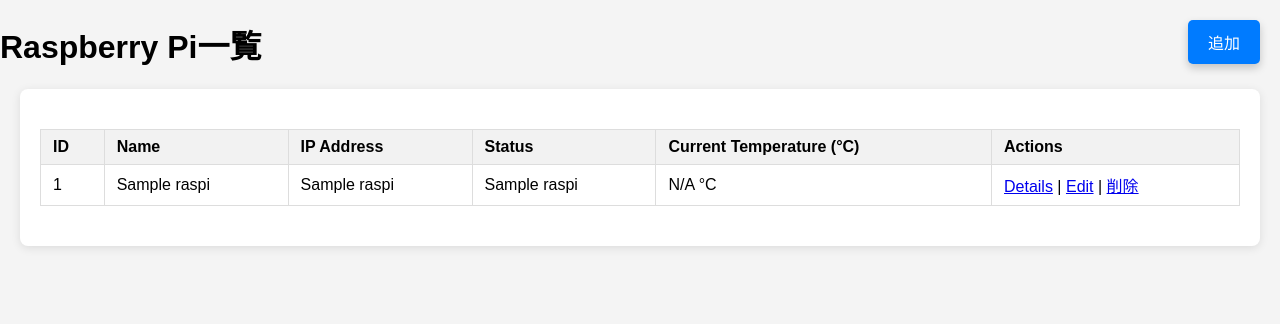
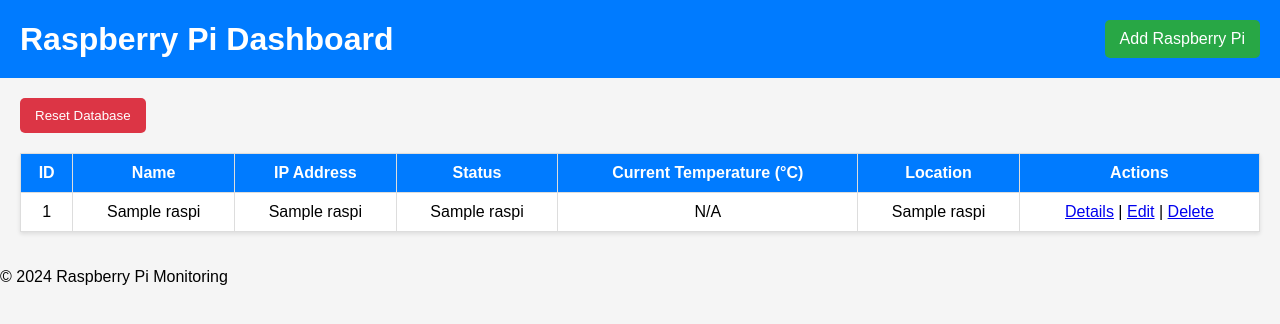
Before and after one commit to Laur3121/sotuken, a Flask app: template app/templates/dashboard.html in a window 1280 px wide. Shown: the top 324 px of the page. Run offline with Flask 3, Linux system fonts and the light colour scheme; the template is opened without the code that fills it: most values are stand-ins (such as "Sample title", 1, 10 or a date in 2020).

Commit message:
ぼちぼち

```diff
--- a/app/init_db.py
+++ b/app/init_db.py
@@ -8,7 +8,8 @@
         id INTEGER PRIMARY KEY AUTOINCREMENT,
         name TEXT NOT NULL,
         ip_address TEXT NOT NULL,
-        status TEXT NOT NULL
+        status TEXT NOT NULL,
+        location INTEGER CHECK(location >= 1 AND location <= 9) NOT NULL
     )''')
     conn.commit()
     conn.close()
--- a/app/routes.py
+++ b/app/routes.py
@@ -1,11 +1,36 @@
-from flask import Flask, jsonify, request, render_template, redirect
+from flask import Flask, jsonify, request, render_template, redirect, url_for
 import sqlite3
 from flask import Blueprint
-from flask import render_template, request, redirect, url_for
+import logging
+import os
 
+# ログの基本設定
+logging.basicConfig(level=logging.DEBUG)
+
+# Blueprintの作成
 main = Blueprint("main", __name__)
 
+# Flaskアプリの初期化
 app = Flask(__name__)
+
+# データベースから最新の温度情報を取得する関数
+def get_latest_temperatures():
+    conn = sqlite3.connect("raspberries.db")
+    cursor = conn.cursor()
+
+    # 最新の温度データを取得
+    cursor.execute("""
+        SELECT r.ip_address, t.temperature, t.timestamp
+        FROM temperature_logs t
+        JOIN raspberries r ON t.raspberry_id = r.id
+        ORDER BY t.timestamp DESC
+        LIMIT 5
+    """)
+    temperatures = cursor.fetchall()
+    conn.close()
+
+    return temperatures
+
 
 # データベースの初期化
 def init_db():
@@ -33,19 +58,61 @@
     conn.commit()
     conn.close()
 
-# app/routes.py
-# ルートの設定
+@main.route('/reset_database', methods=['POST'])
+def reset_database():
+    db_path = 'raspberries.db'
+
+    # 既存のデータベースがあれば削除
+    if os.path.exists(db_path):
+        os.remove(db_path)
+
+    # 新しいデータベースを作成
+    conn = sqlite3.connect(db_path)
+    cursor = conn.cursor()
+
+    # テーブルの作成
+    cursor.execute('''
+    CREATE TABLE raspberries (
+        id INTEGER PRIMARY KEY AUTOINCREMENT,
+        name TEXT NOT NULL,
+        ip_address TEXT NOT NULL,
+        status TEXT NOT NULL,
+        location INTEGER
+    );
+    ''')
+
+    cursor.execute('''
+    CREATE TABLE temperature_logs (
+        id INTEGER PRIMARY KEY AUTOINCREMENT,
+        raspberry_id INTEGER,
+        temperature REAL,
+        timestamp DATETIME DEFAULT CURRENT_TIMESTAMP,
+        FOREIGN KEY (raspberry_id) REFERENCES raspberries (id)
+    );
+    ''')
+
+    conn.commit()
+    conn.close()
+
+    return redirect(url_for('main.dashboard'))
+
 @main.route("/")
 def dashboard():
+    # データベース接続
     conn = sqlite3.connect('raspberries.db')
     cursor = conn.cursor()
+
+    # 最新の温度を取得するクエリ
     cursor.execute('''
-    SELECT r.id, r.name, r.ip_address, r.status,
-           (SELECT temperature FROM temperature_logs WHERE raspberry_id = r.id ORDER BY logged_at DESC LIMIT 1) AS latest_temp
+    SELECT r.id, r.name, r.ip_address, r.status, r.location,
+           (SELECT temperature FROM temperature_logs WHERE raspberry_id = r.id ORDER BY timestamp DESC LIMIT 1) AS latest_temp
     FROM raspberries r
     ''')
     raspberries = cursor.fetchall()
+
     conn.close()
+
+    # ダッシュボードに温度情報を含めて返す
     return render_template("dashboard.html", raspberries=raspberries)
 
 
@@ -69,54 +136,43 @@
 
     return render_template("add_edit.html", raspi=None)
 
-# edit_raspi ルートの定義
-@main.route("/edit_raspi/<int:id>", methods=["GET", "POST"])
+# Raspberry Pi の編集（データ更新）
+@main.route('/edit_raspi/<int:id>', methods=["GET", "POST"])
 def edit_raspi(id):
     conn = sqlite3.connect('raspberries.db')
     cursor = conn.cursor()
 
     if request.method == "POST":
-        # POSTリクエストで編集した内容を保存
+        # フォームから送信されたデータを取得
         name = request.form["name"]
         ip_address = request.form["ip_address"]
-        cursor.execute("UPDATE raspberries SET name = ?, ip_address = ? WHERE id = ?", (name, ip_address, id))
+        location = request.form["location"]  # 位置情報があれば取得
+
+        # データベースを更新
+        cursor.execute("UPDATE raspberries SET name=?, ip_address=?, location=?, updated_at=CURRENT_TIMESTAMP WHERE id=?", (name, ip_address, location, id))
         conn.commit()
         conn.close()
-        return redirect("/")
 
-    # GETリクエストでデータを表示
-    cursor.execute("SELECT * FROM raspberries WHERE id = ?", (id,))
+        # 更新後はダッシュボードにリダイレクト
+        return redirect(url_for('main.dashboard'))  # ダッシュボードページにリダイレクト
+
+    # GETリクエスト時：編集対象のデータを表示
+    cursor.execute("SELECT * FROM raspberries WHERE id=?", (id,))
     raspi = cursor.fetchone()
     conn.close()
 
-    # 編集フォームに表示するデータを渡す
-    if raspi:
-        return render_template("add_edit.html", raspi=raspi)
-    else:
-        # データが見つからなかった場合の処理
-        return "Raspberry Pi not found", 404
+    return render_template('edit_raspi.html', raspi=raspi)  # 編集フォームにデータを渡して表示
 
-# Raspberry Pi の編集（データ更新）
-@app.route('/update_raspi/<int:raspi_id>', methods=["POST"])
-def update_raspi(raspi_id):
-    name = request.form["name"]
-    ip_address = request.form["ip_address"]
+# Raspberry Pi の削除
+@main.route("/delete/<int:id>", methods=["GET", "POST"])
+def delete_raspi(id):
     conn = sqlite3.connect('raspberries.db')
     cursor = conn.cursor()
-    cursor.execute("UPDATE raspberries SET name=?, ip_address=?, updated_at=CURRENT_TIMESTAMP WHERE id=?", (name, ip_address, raspi_id))
+    cursor.execute("DELETE FROM raspberries WHERE id = ?", (id,))
     conn.commit()
     conn.close()
     return redirect("/")
 
-# Raspberry Pi の削除
-@main.route("/delete/<int:raspi_id>", methods=["GET", "POST"])
-def delete_raspi(raspi_id):
-    conn = sqlite3.connect('raspberries.db')
-    cursor = conn.cursor()
-    cursor.execute("DELETE FROM raspberries WHERE id = ?", (raspi_id,))
-    conn.commit()
-    conn.close()
-    return redirect("/")
 
 @app.route("/init_db")
 def initialize_database():
@@ -150,27 +206,27 @@
     return jsonify({"id": new_id, **data, "status": "Active"})
 
 # API: Raspberry Pi を編集または削除
-@app.route("/api/raspberries/<int:raspi_id>", methods=["PUT", "DELETE"])
-def modify_raspberry_api(raspi_id):
+@app.route("/api/raspberries/<int:id>", methods=["PUT", "DELETE"])
+def modify_raspberry_api(id):
     if request.method == "PUT":
         data = request.json
         conn = sqlite3.connect('raspberries.db')
         cursor = conn.cursor()
         cursor.execute("UPDATE raspberries SET name=?, ip_address=?, status=?, updated_at=CURRENT_TIMESTAMP WHERE id=?",
-                       (data["name"], data["ip_address"], data["status"], raspi_id))
+                       (data["name"], data["ip_address"], data["status"], id))
         conn.commit()
         conn.close()
         return jsonify(data)
     elif request.method == "DELETE":
         conn = sqlite3.connect('raspberries.db')
         cursor = conn.cursor()
-        cursor.execute("DELETE FROM raspberries WHERE id=?", (raspi_id,))
+        cursor.execute("DELETE FROM raspberries WHERE id=?", (id,))
         conn.commit()
         conn.close()
         return '', 204
 
-@app.route("/api/raspberries/<int:raspi_id>/temperature", methods=["POST"])
-def update_temperature(raspi_id):
+@app.route("/api/raspberries/<int:id>/temperature", methods=["POST"])
+def update_temperature(id):
     data = request.json
     temperature = data["temperature"]
 
@@ -178,14 +234,14 @@
     cursor = conn.cursor()
 
     # 現在の温度を更新
-    cursor.execute("UPDATE raspberries SET current_temperature=?, updated_at=CURRENT_TIMESTAMP WHERE id=?", (temperature, raspi_id))
+    cursor.execute("UPDATE raspberries SET current_temperature=?, updated_at=CURRENT_TIMESTAMP WHERE id=?", (temperature, id))
 
     # 温度履歴を記録
-    cursor.execute("INSERT INTO temperature_logs (raspberry_id, temperature) VALUES (?, ?)", (raspi_id, temperature))
+    cursor.execute("INSERT INTO temperature_logs (raspberry_id, temperature) VALUES (?, ?)", (id, temperature))
 
     conn.commit()
     conn.close()
-    return jsonify({"raspi_id": raspi_id, "temperature": temperature})
+    return jsonify({"id": id, "temperature": temperature})
 
 @main.route("/details/<int:id>")
 def details(id):
--- a/app/static/css/style.css
+++ b/app/static/css/style.css
@@ -1,60 +1,72 @@
-/* 例: 基本的なスタイル */
 body {
     font-family: Arial, sans-serif;
-    background-color: #f4f4f4;
     margin: 0;
     padding: 0;
+    background-color: #f5f5f5;
 }
 
 header {
-    background-color: #333;
+    display: flex;
+    justify-content: space-between;
+    align-items: center;
+    padding: 20px;
+    background-color: #007BFF;
     color: white;
-    padding: 1em 0;
-    text-align: center;
+}
+
+h1 {
+    margin: 0;
+}
+
+.add-button {
+    color: white;
+    text-decoration: none;
+    background-color: #28a745;
+    padding: 10px 15px;
+    border-radius: 5px;
+}
+
+.add-button:hover {
+    background-color: #218838;
 }
 
 .container {
-    margin: 20px auto;
     padding: 20px;
-    background-color: white;
-    border-radius: 8px;
-    box-shadow: 0 2px 10px rgba(0, 0, 0, 0.1);
-    max-width: 1200px;
 }
 
 table {
     width: 100%;
     border-collapse: collapse;
-    margin: 20px 0;
-}
-
-table, th, td {
-    border: 1px solid #ddd;
+    background: white;
+    margin-top: 20px;
+    box-shadow: 0 2px 4px rgba(0, 0, 0, 0.1);
 }
 
 th, td {
-    padding: 8px 12px;
-    text-align: left;
+    border: 1px solid #ddd;
+    padding: 10px;
+    text-align: center;
 }
 
 th {
-    background-color: #f2f2f2;
+    background-color: #007BFF;
+    color: white;
 }
 
-/* 右上に配置するためのスタイル */
-.add-button {
-    position: fixed; /* 固定位置にする */
-    top: 20px; /* 上から20px */
-    right: 20px; /* 右から20px */
-    padding: 10px 20px;
-    background-color: #007BFF;
+tr:hover {
+    background-color: #f1f1f1;
+}
+
+.reset-button {
+    background-color: #dc3545;
     color: white;
-    font-size: 16px;
+    padding: 10px 15px;
     border-radius: 5px;
     text-decoration: none;
-    box-shadow: 0 4px 8px rgba(0, 0, 0, 0.2);
+    border: none;
+    cursor: pointer;
 }
 
-.add-button:hover {
-    background-color: #0056b3; /* ホバー時の色変更 */
+.reset-button:hover {
+    background-color: #c82333;
 }
--- a/app/templates/dashboard.html
+++ b/app/templates/dashboard.html
@@ -3,15 +3,22 @@
 <head>
     <meta charset="UTF-8">
     <meta name="viewport" content="width=device-width, initial-scale=1.0">
+    <title>Raspberry Pi Dashboard</title>
     <link rel="stylesheet" href="{{ url_for('static', filename='css/style.css') }}">
-    <title>Raspberry Pi Dashboard</title>
 </head>
+<body>
+    <header>
+        <h1>Raspberry Pi Dashboard</h1>
+        <a href="{{ url_for('main.add_raspi') }}" class="add-button">Add Raspberry Pi</a>
+    </header>
 
-<body>
-    <h1>Raspberry Pi一覧</h1>
+    <main>
         <div class="container">
-        <!-- 右上に配置するためにボタンを追加 -->
-        <a href="{{ url_for('main.add_raspi') }}" class="add-button">追加</a>
+            <!-- リセットボタン -->
+            <form action="{{ url_for('main.reset_database') }}" method="post" style="margin-bottom: 20px;">
+                <button type="submit" class="reset-button">Reset Database</button>
+            </form>
+
             <table>
                 <thead>
                     <tr>
@@ -20,6 +27,7 @@
                         <th>IP Address</th>
                         <th>Status</th>
                         <th>Current Temperature (°C)</th>
+                        <th>Location</th> <!-- 位置情報の列 -->
                         <th>Actions</th>
                     </tr>
                 </thead>
@@ -30,16 +38,23 @@
                         <td>{{ raspi[1] }}</td>
                         <td>{{ raspi[2] }}</td>
                         <td>{{ raspi[3] }}</td>
-                    <td>{{ raspi[4] or "N/A" }} °C</td>
+                        <td>{{ raspi[5] if raspi[5] else 'N/A' }}</td> <!-- 最新温度を表示 -->
+                        <td>{{ raspi[4] }}</td> <!-- 位置情報の表示 -->
                         <td>
                             <a href="/details/{{ raspi[0] }}">Details</a> |
                             <a href="{{ url_for('main.edit_raspi', id=raspi[0]) }}">Edit</a> |
-                        <a href="{{ url_for('main.delete_raspi', raspi_id=raspi[0]) }}">削除</a>
+                            <a href="{{ url_for('main.delete_raspi', id=raspi[0]) }}">Delete</a>
                         </td>
                     </tr>
                     {% endfor %}
                 </tbody>
             </table>
+
         </div>
+    </main>
+
+    <footer>
+        <p>&copy; 2024 Raspberry Pi Monitoring</p>
+    </footer>
 </body>
 </html>
```
Also changed, not shown: app/temperature_logger.py (+72 -36 lines), app/templates/edit_raspi.html (+44 -9 lines), app/utils.py (+66 -25 lines), server.py (+26 -3 lines), raspberries.db, 1 other file. Lines whose indentation alone changed are shown as unchanged.
